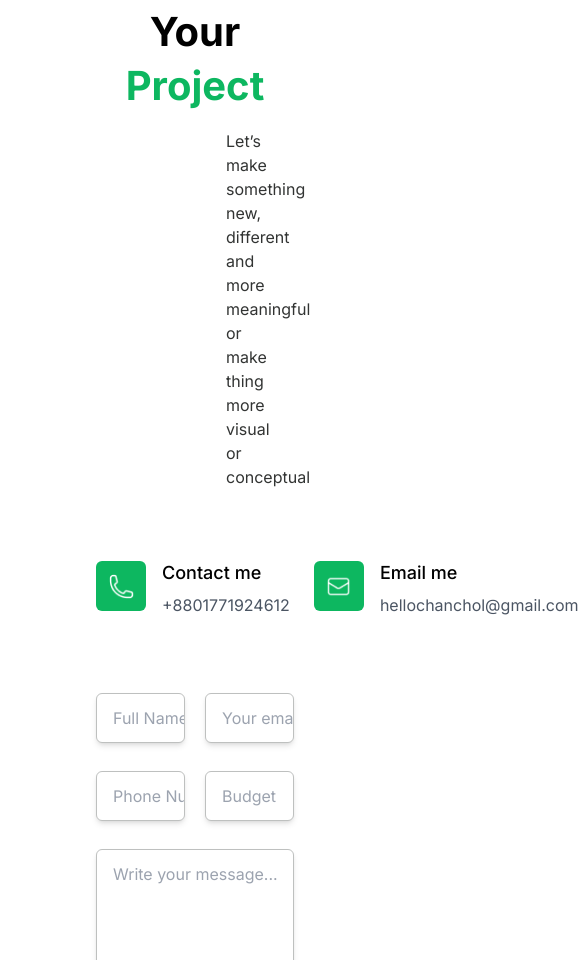
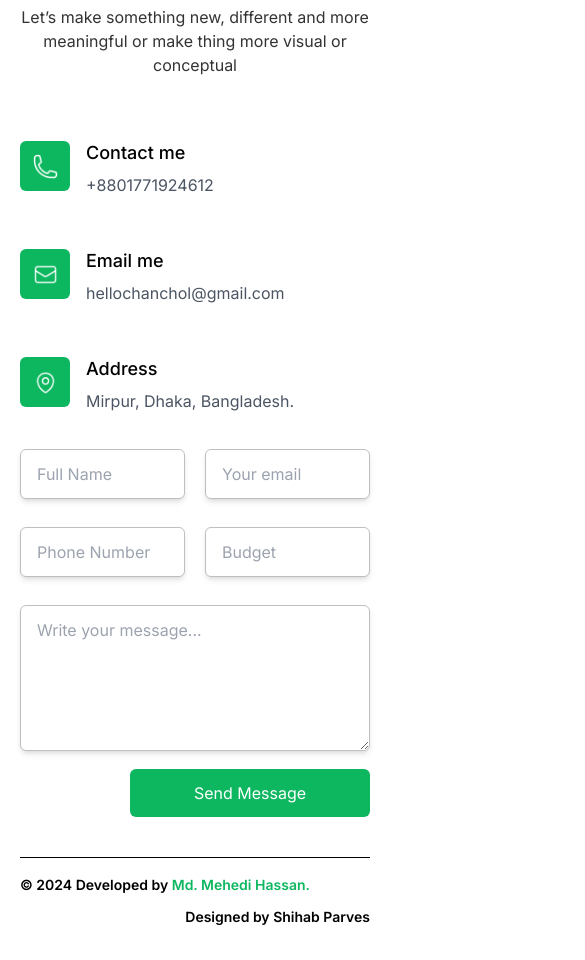
Before and after one commit to mehedihassandev/portfolio-nextjs, a Next.js app: page / in a window 390 px wide. Shown: the part 1040-2000 px from the top of the page, 585 px wide, since content can reach past the window. Built offline with nearby package versions, Linux system fonts and the light colour scheme.

Commit message:
PN-00: Redesign footer section

```diff
--- a/src/app/_layout/footer.tsx
+++ b/src/app/_layout/footer.tsx
@@ -2,29 +2,28 @@ import Image from "next/image";
 
 export const Footer = () => {
     return (
-        <>
         <footer
-                className="bg-white px-24  pt-16 pb-16 mx-auto max-w-screen-2xl m-auto"
+            className="bg-white px-5 lg:px-24 pt-16 pb-3 mx-auto max-w-screen-2xl m-auto"
             id="footer"
         >
             <div className="mb-4">
-                    <div className="mb-6 max-w-3xl text-center sm:text-center md:mx-auto md:mb-12">
-                        <h5 className="text-xl text-primary leading-[29px]">
+                <div className="max-w-3xl text-center sm:text-center md:mx-auto md:mb-12">
+                    <h5 className="text-xl text-primary leading-[29px] pb-5">
                         Contact
                     </h5>
-                        <h2 className="text-[40px] font-bold text-black leading-[54px]">
+                    <h2 className="text-3xl lg:text-[40px] font-bold text-black leading-9 lg:leading-[54px]">
                         Let’s Discuss Your
                         <span className="text-primary"> Project</span>
                     </h2>
-                        <p className="mt-4 text-[16px] text-[#323433] leading-[24px] px-[130px]">
-                            Let’s make something new, different and more
-                            meaningful or make thing more visual or conceptual
+                    <p className="mt-4 text-[16px] text-[#323433] leading-6 lg:leading-[24px] lg:px-[130px]">
+                        Let’s make something new, different and more meaningful
+                        or make thing more visual or conceptual
                     </p>
                 </div>
             </div>
 
-                <div className="grid grid-cols-1 lg:grid-cols-2 gap-2">
-                    <div className="h-full pt-12 flex flex-row lg:flex-col gap-6">
+            <div className="grid grid-cols-1 lg:grid-cols-2 gap-0 lg:gap-2 mb-10">
+                <div className="h-full pt-12 flex flex-col gap-1 lg:gap-6">
                     <div className="flex pb-8">
                         <div className="flex h-[50px] w-[50px] items-center justify-center bg-[#0DB760] text-black rounded-md">
                             <Image
@@ -82,6 +81,7 @@ export const Footer = () => {
                         </div>
                     </div>
                 </div>
+
                 <div className="card h-fit mt-5" id="form">
                     <form id="contactForm">
                         <div>
@@ -139,25 +139,23 @@ export const Footer = () => {
                     </form>
                 </div>
             </div>
-            </footer>
 
-            <div className="px-24 mx-auto max-w-screen-2xl">
-                <div className="grid grid-cols-3 border-solid border-t border-t-black py-4 items-center">
-                    <h4 className="text-[16px] leading-[16px] text-black">
-                        @ 2024. All Rights Reserved by{" "}
+            <div className="grid grid-cols-1 lg:grid-cols-2 border-solid border-t border-t-black py-4 items-center justify-between">
+                <p className="text-sm md:text-base text-left font-semibold leading-relaxed lg:leading-8">
+                    © 2024 Developed by{" "}
                     <a
-                            href="https://www.mehedihassan.me"
                         className="text-primary"
+                        href="https://www.mehedihassan.me/"
                         target="_blank"
                     >
-                            Md. Mehedi Hassan
+                        Md. Mehedi Hassan.
                     </a>
-                    </h4>
+                </p>
 
-                    <h4 className="text-[16px] leading-[16px] text-black text-center">
+                <h4 className="text-sm md:text-base leading-[16px] text-black font-semibold text-right pt-3 md:pt-0">
                     Designed by Shihab Parves
                 </h4>
-                    <div className="flex justify-end gap-4">
+                {/* <div className="hidden md:flex justify-end gap-4">
                     <a
                         href="#"
                         className="text-[16px] leading-[16px] text-black text-right"
@@ -202,10 +200,9 @@ export const Footer = () => {
                             height={25}
                         />
                     </a>
+                </div> */}
             </div>
-                </div>
-            </div>
-        </>
+        </footer>
     );
 };
 
```
Lines whose indentation alone changed are shown as unchanged.
